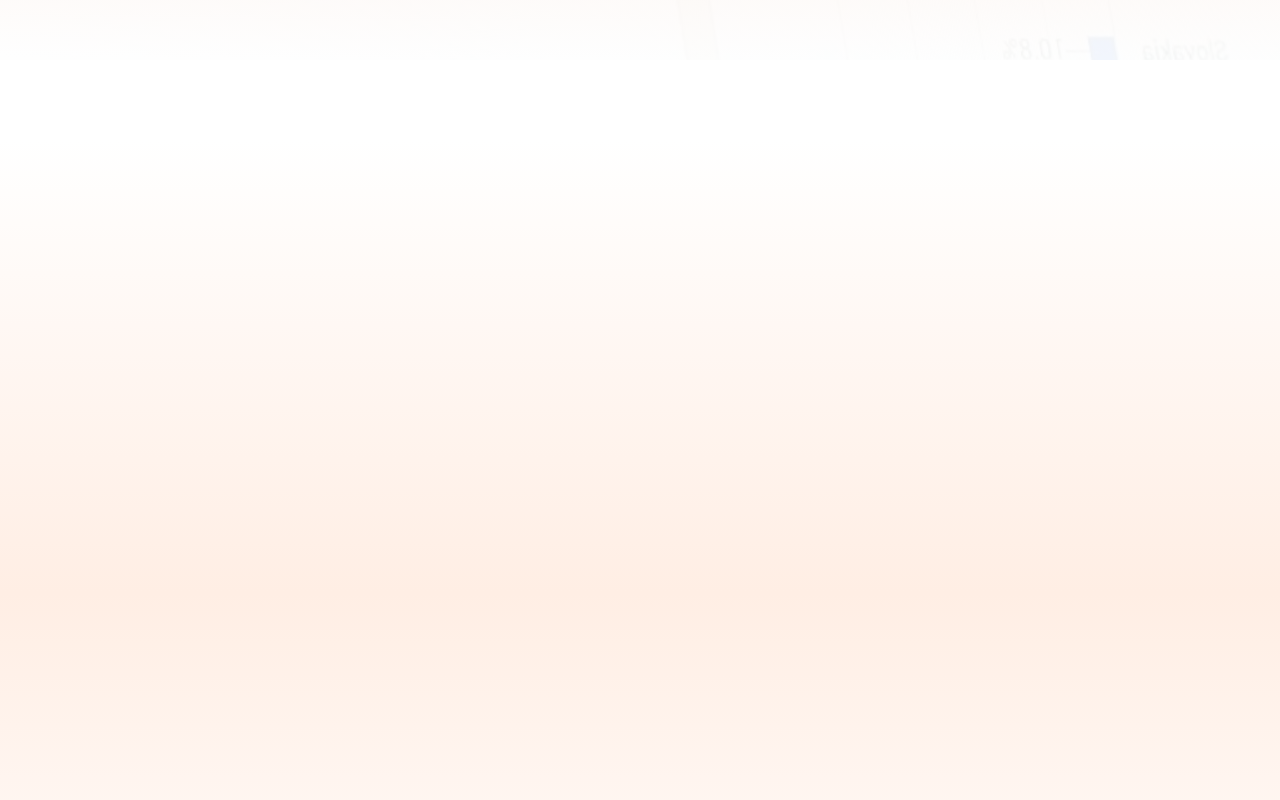
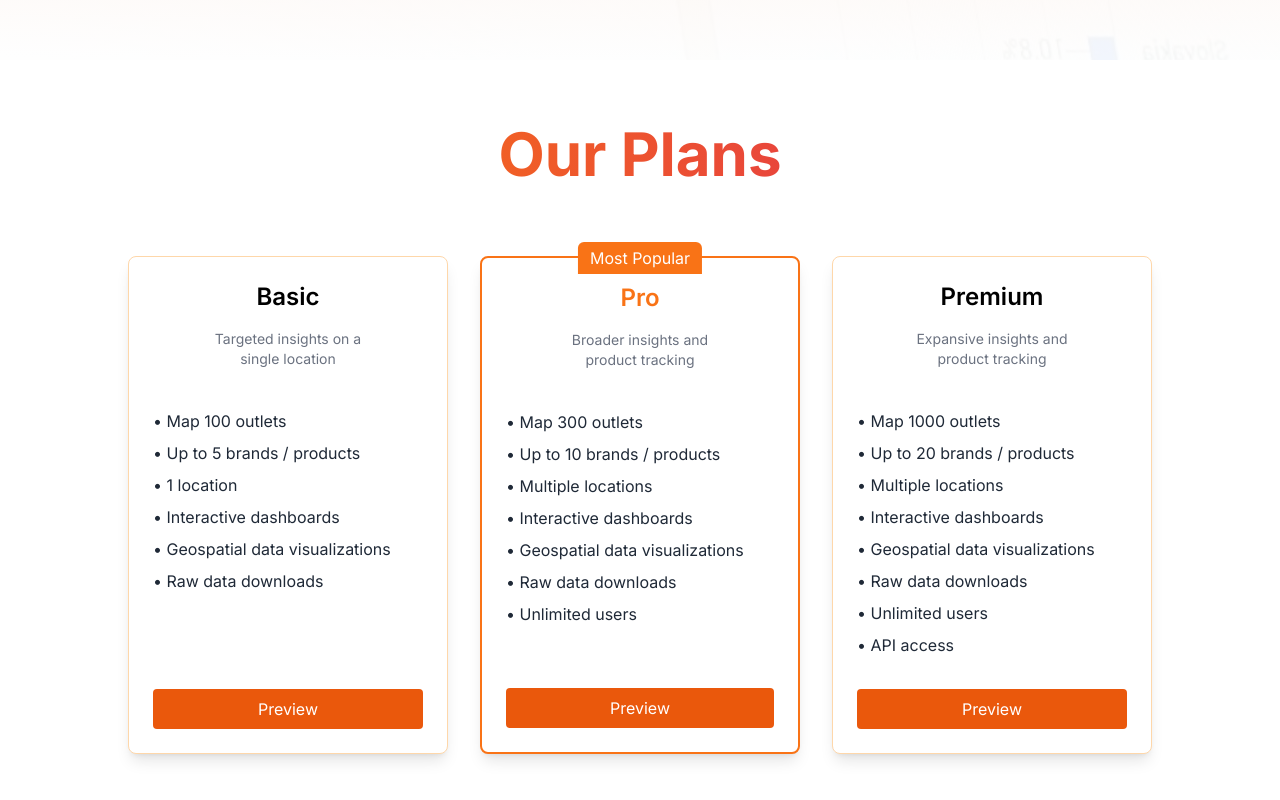
Before and after one commit to somaiya484/info-logic-solution, a Next.js app: page /Looker in a window 1280 px wide. Shown: the part 540-1340 px from the top of the page. Built offline with nearby package versions, Linux system fonts and the light colour scheme.

Commit message:
looker page added

```diff
--- a/src/app/Looker/page.tsx
+++ b/src/app/Looker/page.tsx
@@ -89,6 +89,54 @@ const LookerPage: React.FC = () => {
         }
     ];
 
+    const plans = [
+        {
+            id: 1,
+            title: "Basic",
+            description: "Targeted insights on a single location",
+            features: [
+                "Map 100 outlets",
+                "Up to 5 brands / products",
+                "1 location",
+                "Interactive dashboards",
+                "Geospatial data visualizations",
+                "Raw data downloads",
+            ],
+            link: "/sample-basic",
+        },
+        {
+            id: 2,
+            title: "Pro",
+            description: "Broader insights and product tracking",
+            features: [
+                "Map 300 outlets",
+                "Up to 10 brands / products",
+                "Multiple locations",
+                "Interactive dashboards",
+                "Geospatial data visualizations",
+                "Raw data downloads",
+                "Unlimited users",
+            ],
+            link: "/sample-pro",
+        },
+        {
+            id: 3,
+            title: "Premium",
+            description: "Expansive insights and product tracking",
+            features: [
+                "Map 1000 outlets",
+                "Up to 20 brands / products",
+                "Multiple locations",
+                "Interactive dashboards",
+                "Geospatial data visualizations",
+                "Raw data downloads",
+                "Unlimited users",
+                "API access",
+            ],
+            link: "/sample-premium",
+        },
+    ];
+
     return (
         <div>
 
@@ -105,6 +153,39 @@ const LookerPage: React.FC = () => {
                     </p>
                 </div>
             </div>
+
+            <div className="my-16">
+                <h2 className="text-center font-bold mb-8 text-6xl text-gradient">Our Plans</h2>
+                <div className="flex justify-center gap-8">
+                    {plans.map((plan, index) => (
+                        <div key={plan.id} className={`relative border border-orange-200 p-6 mt-10 rounded-lg shadow-lg w-80 text-center flex flex-col justify-between bg-white hover:shadow-2xl transition-shadow duration-300 ${index === 1 ? 'border-2 border-orange-500' : ''}`}>
+                            {index === 1 && (
+                                <div className="absolute -top-4 left-1/2 transform -translate-x-1/2 bg-orange-500 text-white py-1 px-3 rounded-t-md">
+                                    Most Popular
+                                </div>
+                            )}
+                            <div>
+                                <h3 className={`text-2xl font-semibold mb-4 ${index === 1 ? 'text-orange-500' : 'text-black'}`}>{plan.title}</h3>
+                                <p className="mb-10 text-gray-500 w-[70%] mx-auto text-sm ">{plan.description}</p>
+                                <ul className="text-left mb-4 text-gray-800">
+                                    {plan.features.map((feature, i) => (
+                                        <li key={i} className="mb-2">• {feature}</li>
+                                    ))}
+                                </ul>
+                            </div>
+                            <a
+                                href={plan.link}
+                                target="_blank"
+                                rel="noopener noreferrer"
+                                className="bg-orange-600 text-white py-2 px-4 rounded mt-4 hover:bg-orange-700 transition-colors duration-300"
+                            >
+                                Preview
+                            </a>
+                        </div>
+                    ))}
+                </div>
+            </div>
+
             <ServicePage
                 sections={sections}
                 processSteps={processSteps}
--- a/src/components/ServicePage.tsx
+++ b/src/components/ServicePage.tsx
@@ -1,4 +1,5 @@
 "use client"
+
 import React, { useEffect } from "react";
 import { AiFillTags } from "react-icons/ai";
 import Link from "next/link";
@@ -31,7 +32,7 @@ interface WorkSample {
 }
 
 interface ServicePageProps {
-    sections: Section[];
+    sections?: Section[];
     processSteps: ProcessStep[];
     workSamples: WorkSample[];
     serviceName: string;
@@ -46,7 +47,8 @@ const ServicePage: React.FC<ServicePageProps> = ({ sections, processSteps, workS
     return (
         <div className="bg-white text-black">
 
-            {/* 2nd */}
+            {/* Conditionally render "Our Services" section */}
+            {sections && (
                 <div className="my-20 page-background">
                     <div data-aos="fade-up" data-aos-duration="1000">
                         <h1 className="text-gradient font-bold text-center text-6xl mb-14">
@@ -79,8 +81,9 @@ const ServicePage: React.FC<ServicePageProps> = ({ sections, processSteps, workS
                         ))}
                     </div>
                 </div>
+            )}
 
-            {/* 3rd */}
+            {/* Process Steps Section */}
             <div data-aos="fade-up" data-aos-duration="1000">
                 <h1 className="font-bold text-center text-4xl mt-10 mb-10">
                     Our <span className="text-gradient">Process</span>
@@ -105,7 +108,7 @@ const ServicePage: React.FC<ServicePageProps> = ({ sections, processSteps, workS
                 </div>
             </div>
 
-            {/* 4th */}
+            {/* Work Samples Section */}
             <div className="bg-white text-black">
                 <div data-aos="fade-up" data-aos-duration="1000">
                     <h1 className="text-gradient font-bold text-center text-6xl mt-32 mb-20">
@@ -120,7 +123,7 @@ const ServicePage: React.FC<ServicePageProps> = ({ sections, processSteps, workS
                             <div className="sample-inner-style">
                                 <div className="text-center text-white p-6">
                                     <h3 className="text-lg font-semibold italic mb-5 text-center">{sample.category}</h3>
-                                    <a href={sample.link} target="_blank" rel="noopener noreferrer" className="sample_button">View Sample</a>
+                                    <a href={sample.link} target="_blank" rel="noopener noreferrer" className="sample_button">Preview</a>
                                 </div>
                             </div>
 
```
Lines whose indentation alone changed are shown as unchanged.
